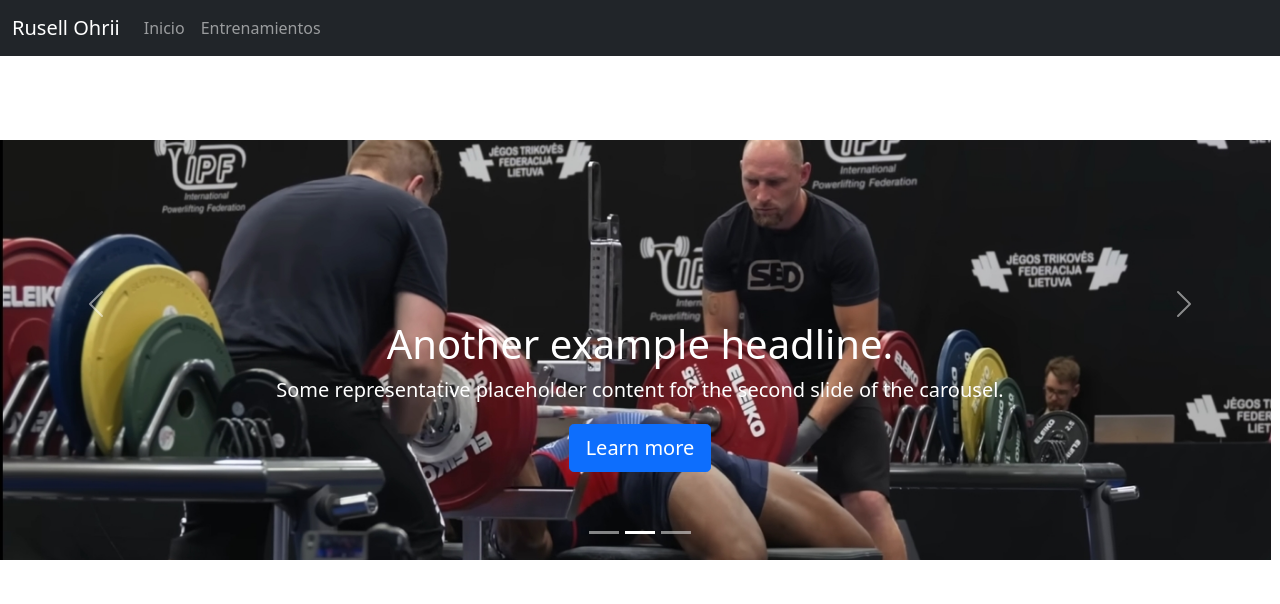
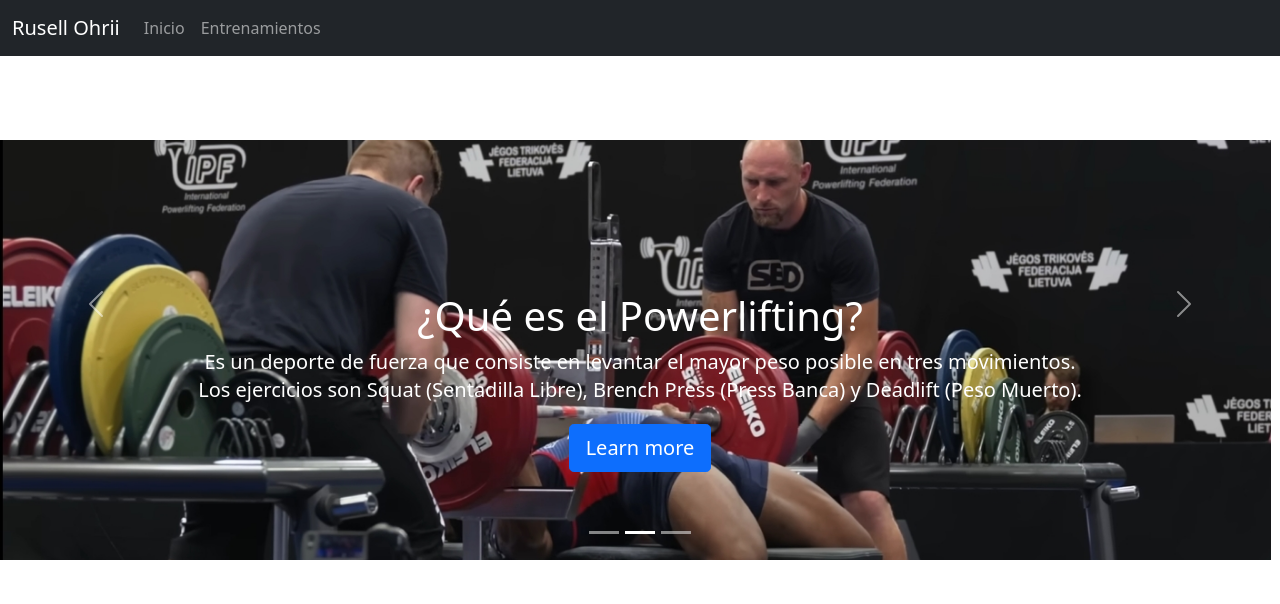
Before and after one commit to axelraiman24/carousel, a plain HTML site: page index.html in a window 1280 px wide. Both pictures are taken after a click on the link "Rusell Ohrii". Shown: the top 604 px of the page. Drawn offline with nearby package versions, Linux system fonts and the light colour scheme; a script that the page names is missing.

Commit message:
actualizamos

```diff
--- a/index.html
+++ b/index.html
@@ -221,8 +221,8 @@
         <img src="./img/banca.jpg" alt="bancarusell">
         <div class="container">
           <div class="carousel-caption">
-            <h1>Another example headline.</h1>
-            <p>Some representative placeholder content for the second slide of the carousel.</p>
+            <h1>¿Qué es el Powerlifting?</h1>
+            <p class="opacity-75">Es un deporte de fuerza que consiste en levantar el mayor peso posible en tres movimientos. Los ejercicios son Squat (Sentadilla Libre), Brench Press (Press Banca) y Deadlift (Peso Muerto). </p>
             <p><a class="btn btn-lg btn-primary" href="#">Learn more</a></p>
           </div>
         </div>
@@ -232,8 +232,8 @@
 
         <div class="container">
           <div class="carousel-caption text-end">
-            <h1>One more for good measure.</h1>
-            <p>Some representative placeholder content for the third slide of this carousel.</p>
+            <h1>¿Qué es el Powerlifting?</h1>
+            <p class="opacity-75">Es un deporte de fuerza que consiste en levantar el mayor peso posible en tres movimientos. Los ejercicios son Squat (Sentadilla Libre), Brench Press (Press Banca) y Deadlift (Peso Muerto). </p>
             <p><a class="btn btn-lg btn-primary" href="#">Browse gallery</a></p>
           </div>
         </div>
```
